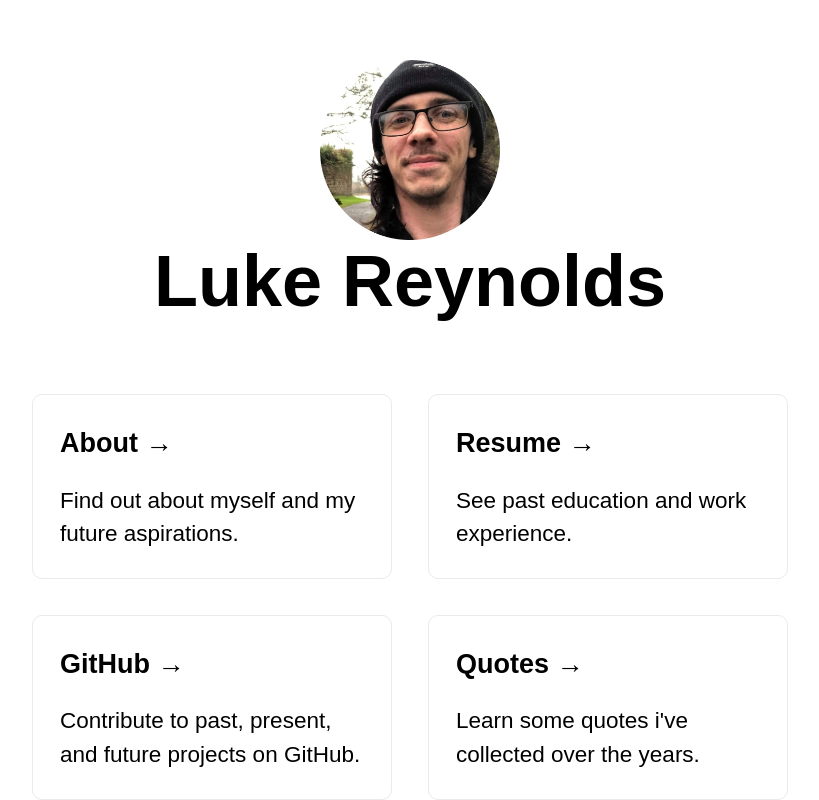
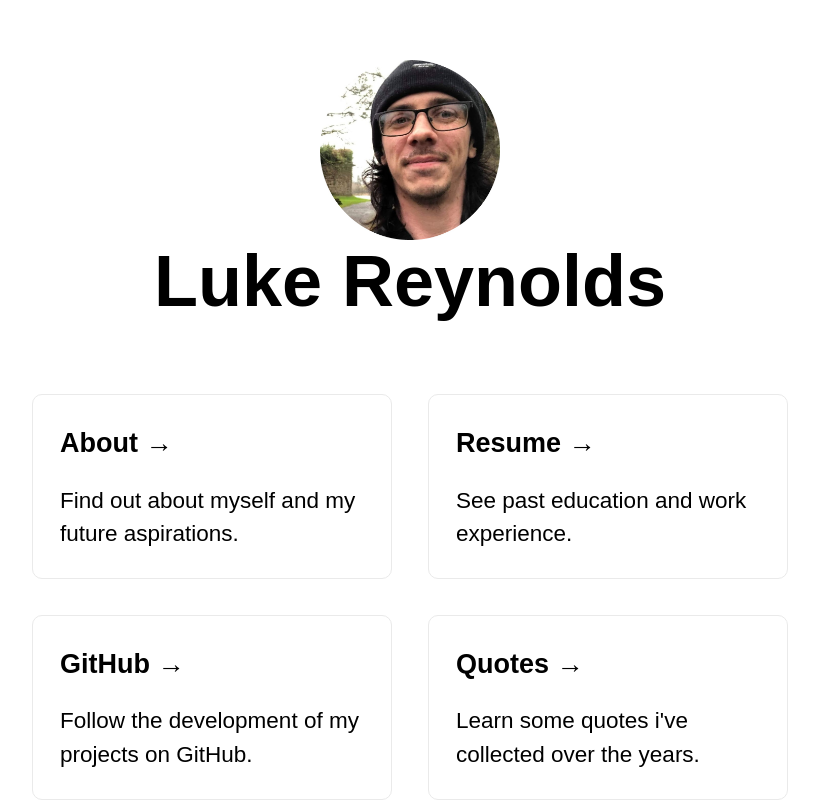
Before and after one commit to lreynolds188/Portfolio, a Next.js app: page / in a window 1280 px wide. Shown: the part 152-952 px from the top of the page, without its empty margins (230-1049 px from the left). Built offline with nearby package versions, Linux system fonts and the light colour scheme.

Commit message:
Update index.js

```diff
--- a/pages/index.js
+++ b/pages/index.js
@@ -39,7 +39,7 @@ export default function Home() {
 
           <a href="https://github.com/lreynolds188" className={styles.card}>
             <h3>GitHub &rarr;</h3>
-            <p>Contribute to past, present, and future projects on GitHub.</p>
+            <p>Follow the development of my projects on GitHub.</p>
           </a>
 
           <a href="/quotes" className={styles.card}>
```
